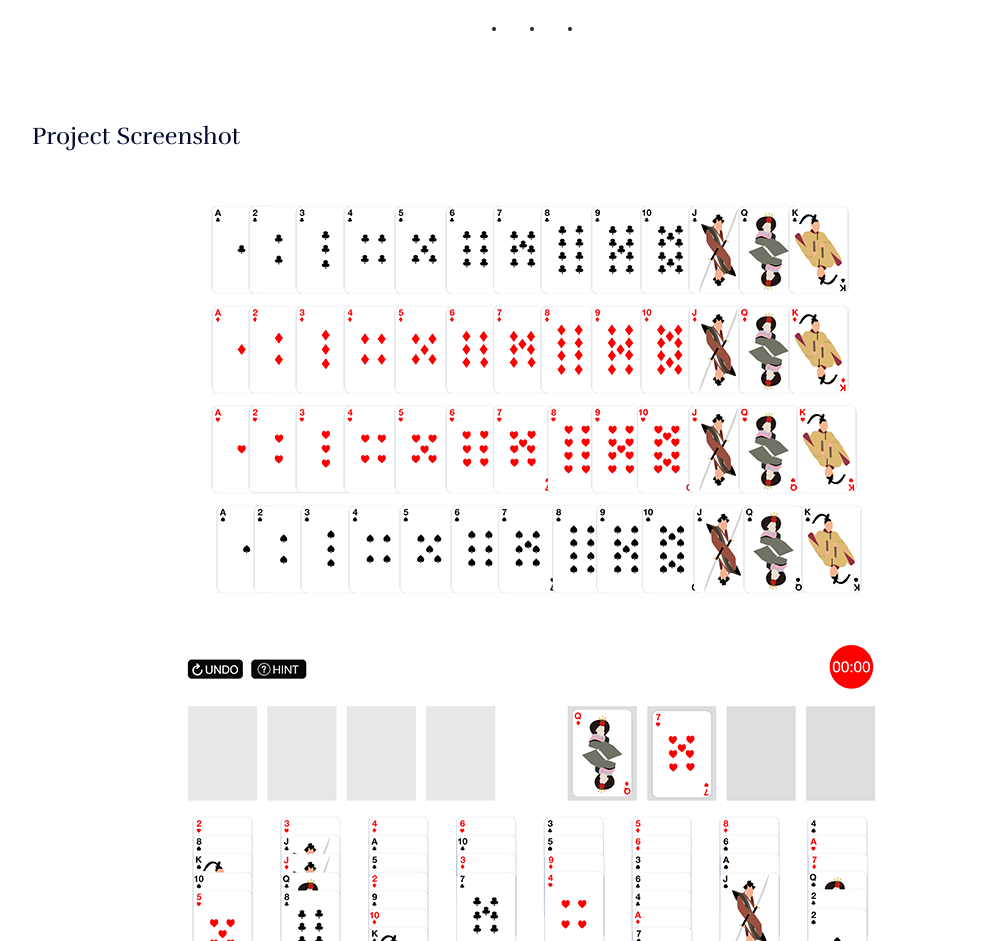
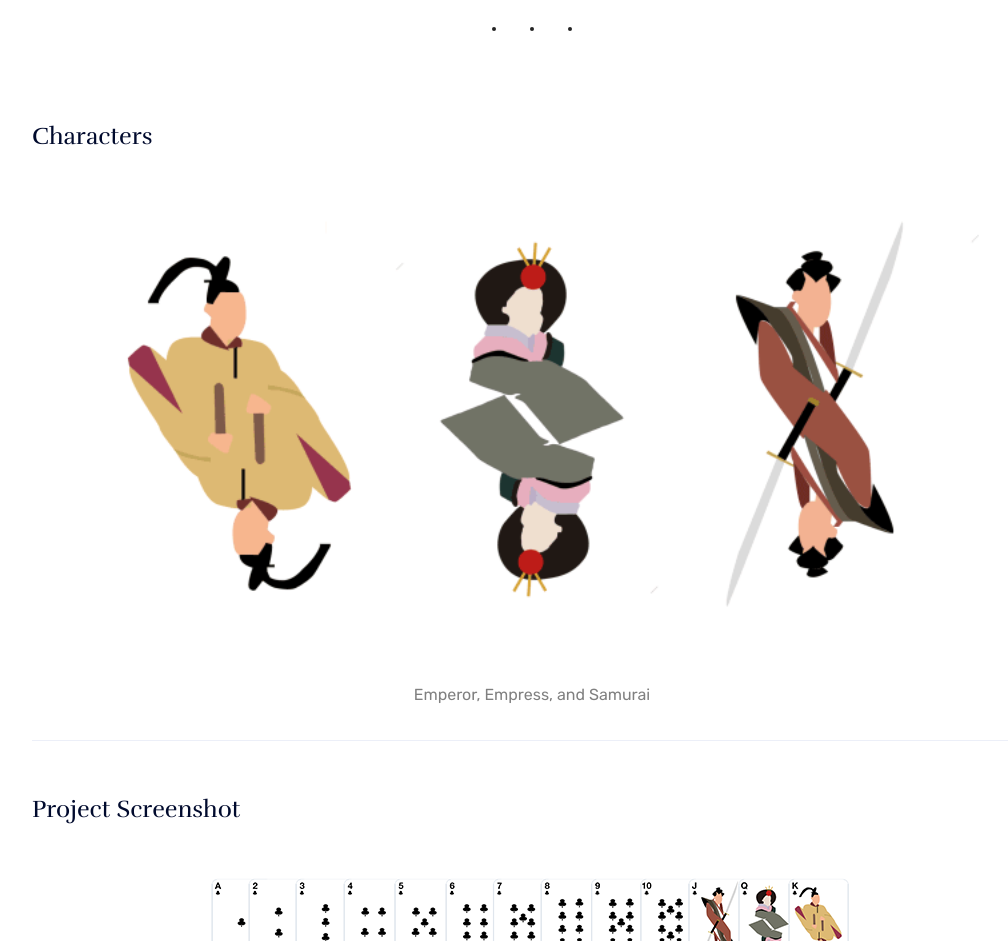
Before and after one commit to luluran88/personalweb, a plain HTML site: page portfolio_details_3.html in a window 1280 px wide. Shown: the part 1260-2201 px from the top of the page, without its empty margins (108-1116 px from the left). Drawn offline with Linux system fonts and the light colour scheme.

Commit message:
Add files via upload

```diff
--- a/portfolio_details_3.html
+++ b/portfolio_details_3.html
@@ -132,7 +132,14 @@
                             <div class="dot2"></div>
                             <div class="dot3"></div>
                             </div>
+                     <br>
+                                <h4>Characters</h4>
+                                 <div class="details-img mb-40">
+                            <img src="assets/img/gallery/freecell.gif" alt="">
+                                     <p id=intro>Emperor, Empress, and Samurai</p>
+                            </div>
 
+                            <hr>
                                    <br>
                                 <h4>Project Screenshot</h4>
                                  <div class="details-img mb-40">
```
